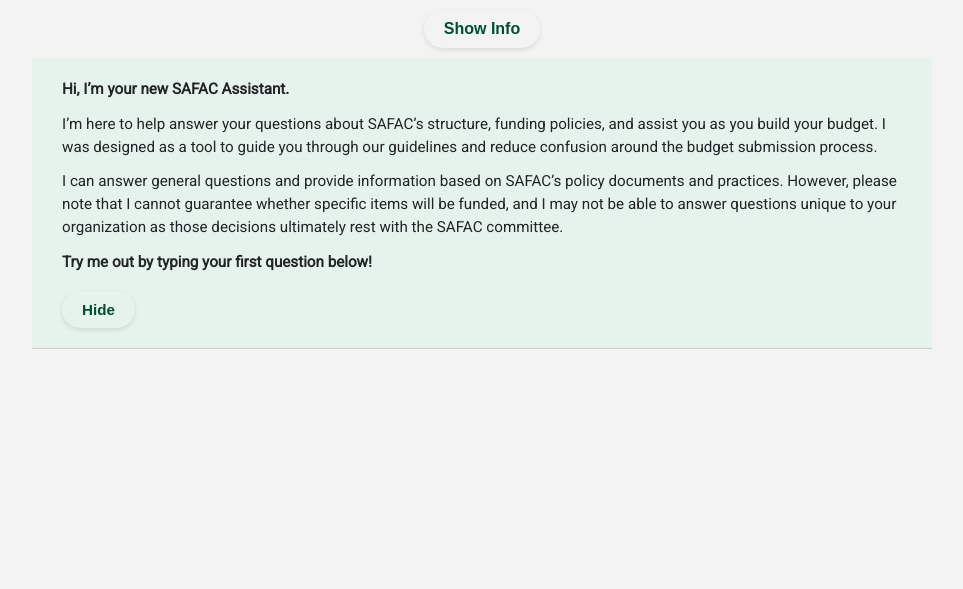
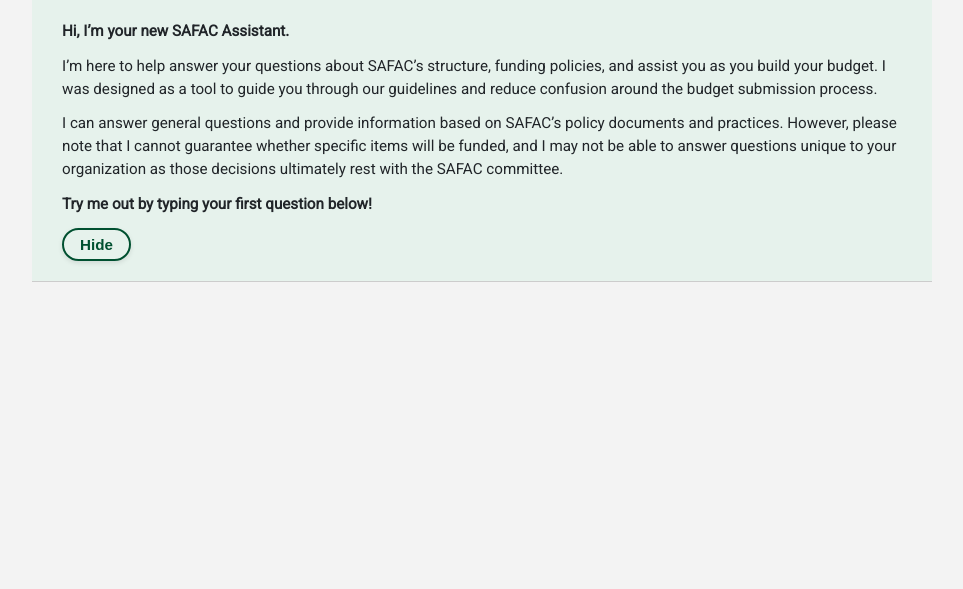
Before and after one commit to parthaga04/safac-treasurer-assistant, a Flask app: page / in a window 1280 px wide. Shown: the part 80-669 px from the top of the page, without its empty margins (158-1121 px from the left). Run offline with Flask 3, Linux system fonts and the light colour scheme; parts of the project's set-up code (start-up, migrations or seed data) failed here and were passed over.

Commit message:
Update index.html

```diff
--- a/templates/index.html
+++ b/templates/index.html
@@ -140,6 +140,7 @@
       cursor: pointer;
       box-shadow: 0 2px 5px rgba(0,0,0,0.1);
     }
+
     .disclaimer {
       font-size: 0.85em;
       color: #6c757d;
@@ -175,11 +176,12 @@
 
     .intro-message button {
       background: none;
-      border: none;
+      border: 2px solid #005030;
       color: #005030;
+      padding: 6px 16px;
+      border-radius: 25px;
+      font-weight: bold;
       cursor: pointer;
-      font-weight: bold;
-      margin-top: 5px;
     }
 
     .intro-message.collapsed {
@@ -196,25 +198,21 @@
       font-weight: bold;
       cursor: pointer;
       margin: 10px auto;
-      display: block;
+      display: none;
     }
-
-    #collapseBtn {
-      display: inline-block;
-    }
-
   </style>
 </head>
 <body>
+
   <div class="header">
     <img src="{{ url_for('static', filename='um_logo.png') }}" alt="UM Logo" class="logo">
     <div class="main-title">SAFAC Treasurer Assistant</div>
     <img src="{{ url_for('static', filename='safac_logo.png') }}" alt="SAFAC Logo" class="logo">
   </div>
 
-<button id="expandBtn" onclick="toggleIntro()">Show Info</button>
+  <button id="expandBtn">Show Info</button>
 
-<div class="intro-message expanded" id="introMessage">
+  <div class="intro-message" id="introMessage">
     <p><strong>Hi, I’m your new SAFAC Assistant.</strong></p>
     <p>
       I’m here to help answer your questions about SAFAC’s structure, funding policies, and assist you as you build your budget.
@@ -226,14 +224,14 @@
       unique to your organization as those decisions ultimately rest with the SAFAC committee.
     </p>
     <p><strong>Try me out by typing your first question below!</strong></p>
-  <button id="collapseBtn" onclick="toggleIntro()">Hide</button>
+    <button id="collapseBtn">Hide</button>
   </div>
 
   <div class="main">
     <div id="chat-container"></div>
     <div class="input-area">
-      <textarea id="question" placeholder="Ask a question about SAFAC policies..." onkeydown="handleKey(event)"></textarea>
-      <button onclick="askQuestion()">Submit</button>
+      <textarea id="question" placeholder="Ask a question about SAFAC policies..."></textarea>
+      <button id="submitBtn">Submit</button>
     </div>
     <div class="disclaimer">
       The SAFAC Treasurer Assistant is not always accurate. Please reach out to <a href="mailto:safac@miami.edu">safac@miami.edu</a> with any concerns.
@@ -241,18 +239,28 @@
   </div>
 
   <script>
+    window.onload = () => {
+      const questionBox = document.getElementById("question");
+      const submitBtn = document.getElementById("submitBtn");
+      const expandBtn = document.getElementById("expandBtn");
+      const collapseBtn = document.getElementById("collapseBtn");
+
+      questionBox.addEventListener("keydown", (event) => {
+        if (event.key === "Enter" && !event.shiftKey) {
+          event.preventDefault();
+          askQuestion();
+        }
+      });
+
+      submitBtn.addEventListener("click", askQuestion);
+      expandBtn.addEventListener("click", toggleIntro);
+      collapseBtn.addEventListener("click", toggleIntro);
+
       function formatTimestamp() {
         return new Date().toLocaleString(undefined, {
           dateStyle: "short",
           timeStyle: "short"
         });
-    }
-
-    function handleKey(event) {
-      if (event.key === "Enter" && !event.shiftKey) {
-        event.preventDefault();
-        askQuestion();
-      }
       }
 
       async function askQuestion() {
@@ -309,21 +317,20 @@
 
       function toggleIntro() {
         const intro = document.getElementById("introMessage");
-      const collapseBtn = document.getElementById("collapseBtn");
-      const expandBtn = document.getElementById("expandBtn");
-
         const isCollapsed = intro.classList.contains("collapsed");
 
         if (isCollapsed) {
           intro.classList.remove("collapsed");
           expandBtn.style.display = "none";
-      collapseBtn.style.display = "inline-block"; // show it
+          collapseBtn.style.display = "inline-block";
         } else {
           intro.classList.add("collapsed");
           expandBtn.style.display = "inline-block";
-      collapseBtn.style.display = "none"; // hide it
+          collapseBtn.style.display = "none";
         }
+      }
+    };
+  </script>
 
-  </script>
 </body>
 </html>
```
Lines whose indentation alone changed are shown as unchanged.
